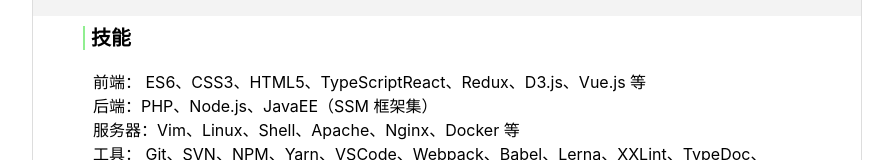
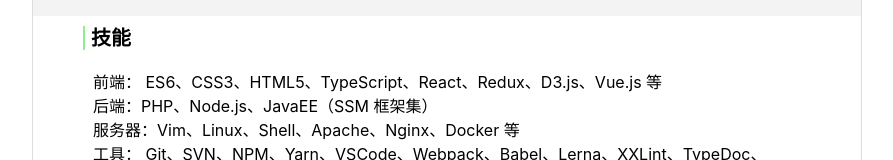
Before and after one commit to 1010543618/CV-template, a plain HTML site: page index.html in a window 1280 px wide. Shown: the part 239-399 px from the top of the page, without its empty margins (193-1086 px from the left). Drawn offline with Linux system fonts and the light colour scheme.

Commit message:
Fix content.

```diff
--- a/index.html
+++ b/index.html
@@ -29,7 +29,7 @@
             <dl><h2>技能</h2></dl>
             <dd>
                 <p>前端：
-                  ES6、CSS3、HTML5、TypeScriptReact、Redux、D3.js、Vue.js 等
+                  ES6、CSS3、HTML5、TypeScript、React、Redux、D3.js、Vue.js 等
                 </p>
                 <p>后端：PHP、Node.js、JavaEE（SSM 框架集）</p>
                 <p>服务器：Vim、Linux、Shell、Apache、Nginx、Docker 等</p>
```
